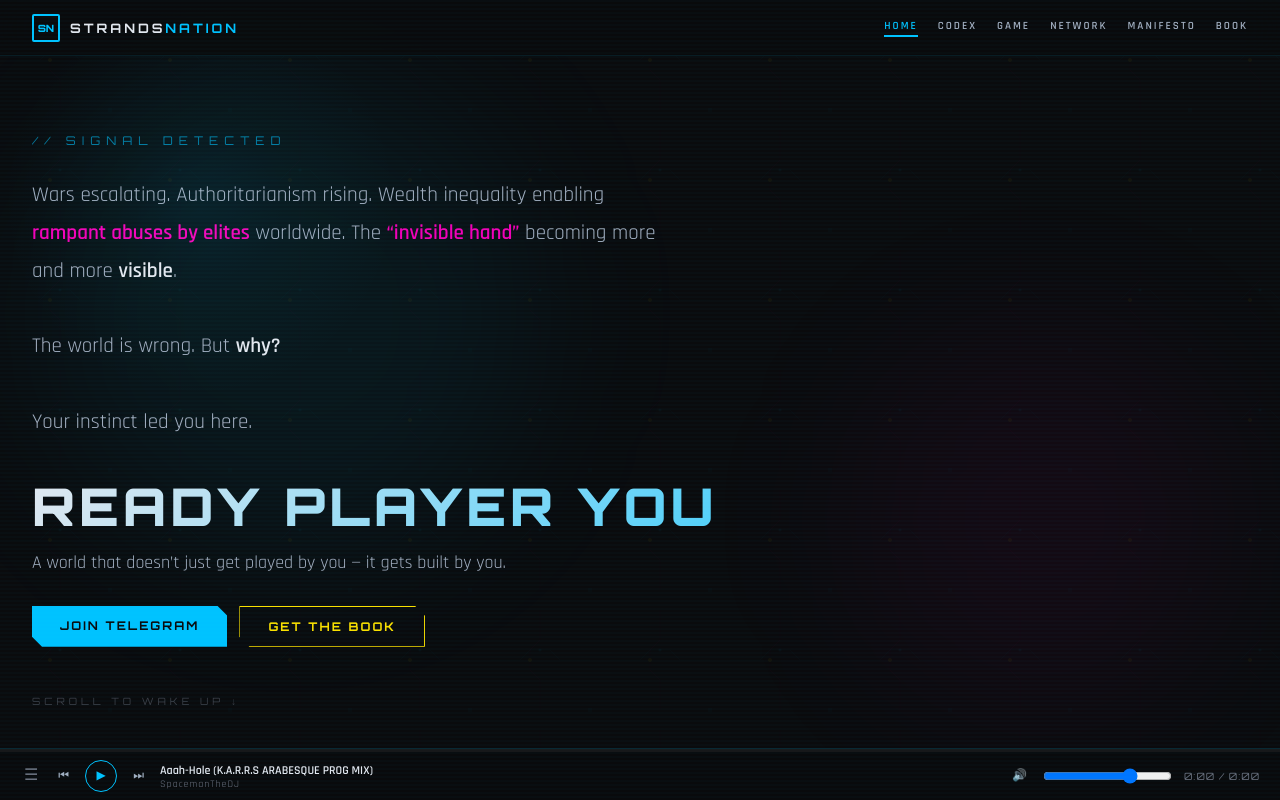
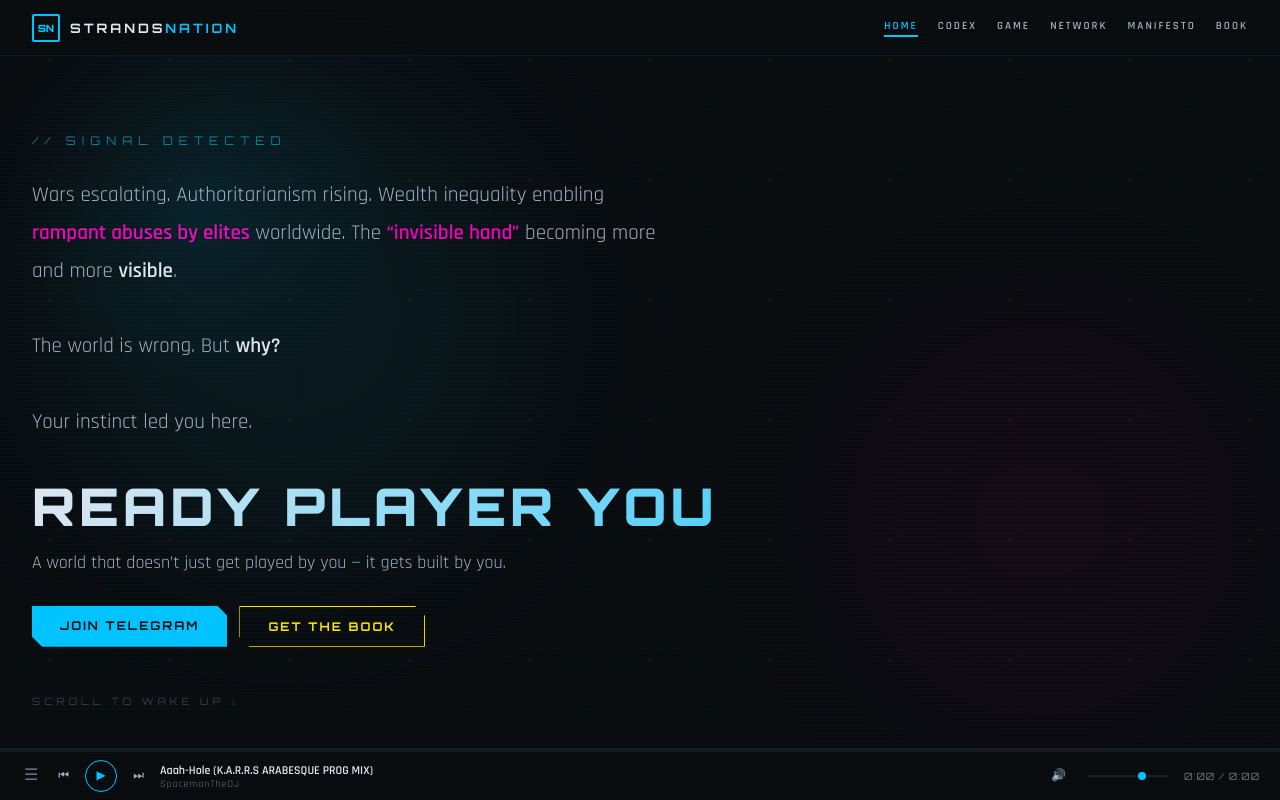
Before and after one commit to BAIS1C/StrandsNation, a Next.js app: page / in a window 1280 px wide. Shown: the top 800 px of the page. Built offline with nearby package versions, Linux system fonts and the light colour scheme.

Commit message:
Update MusicPlayer.module.css

```diff
--- a/src/components/MusicPlayer/MusicPlayer.module.css
+++ b/src/components/MusicPlayer/MusicPlayer.module.css
@@ -213,3 +213,43 @@
     gap: 8px;
   }
 }
+
+/* ─── Volume Slider ─── */
+
+.volumeSlider {
+  width: 80px;
+  height: 2px;
+  appearance: none;
+  background: rgba(255, 255, 255, 0.08);
+  border-radius: 999px;
+  outline: none;
+  margin-left: 6px;
+  margin-right: 4px;
+  transition: background 0.2s;
+}
+
+.volumeSlider:hover {
+  background: rgba(0, 194, 255, 0.25);
+}
+
+.volumeSlider::-webkit-slider-thumb {
+  appearance: none;
+  width: 8px;
+  height: 8px;
+  border-radius: 50%;
+  background: var(--c-accent);
+  border: 1px solid rgba(0, 194, 255, 0.6);
+  transition: transform 0.1s ease;
+}
+
+.volumeSlider::-webkit-slider-thumb:hover {
+  transform: scale(1.2);
+}
+
+.volumeSlider::-moz-range-thumb {
+  width: 8px;
+  height: 8px;
+  border-radius: 50%;
+  background: var(--c-accent);
+  border: 1px solid rgba(0, 194, 255, 0.6);
+}
```
